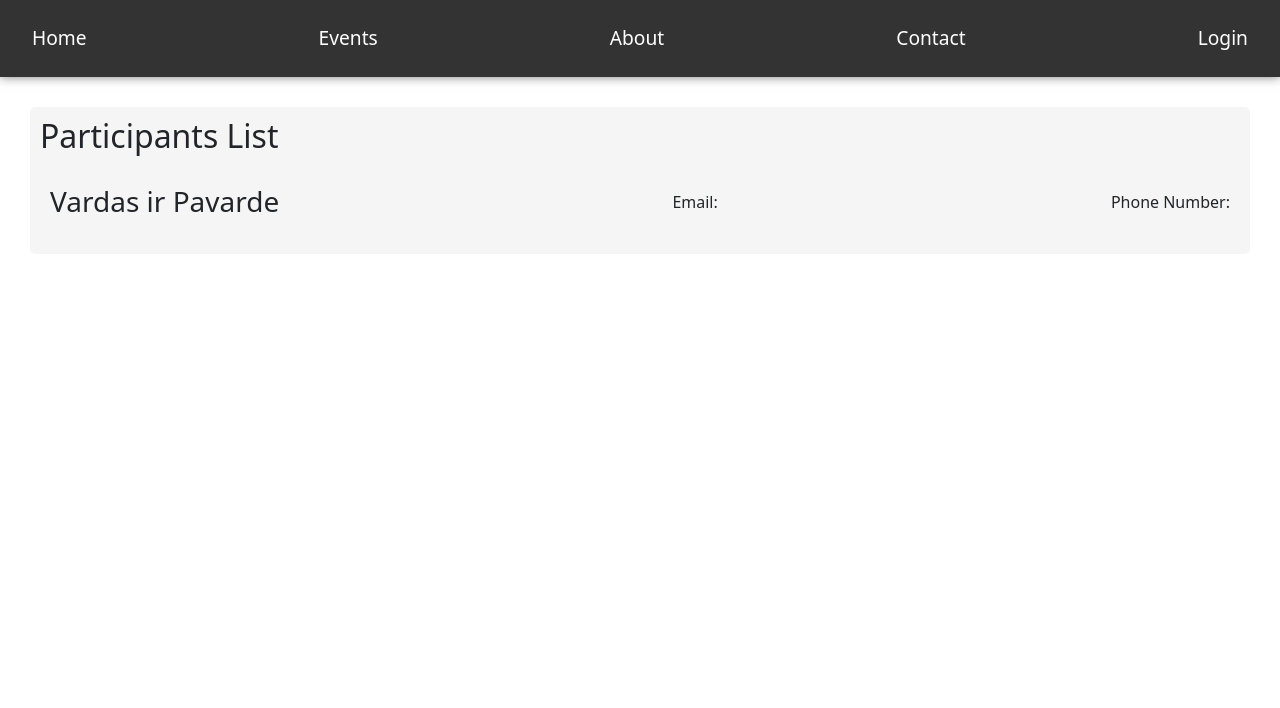
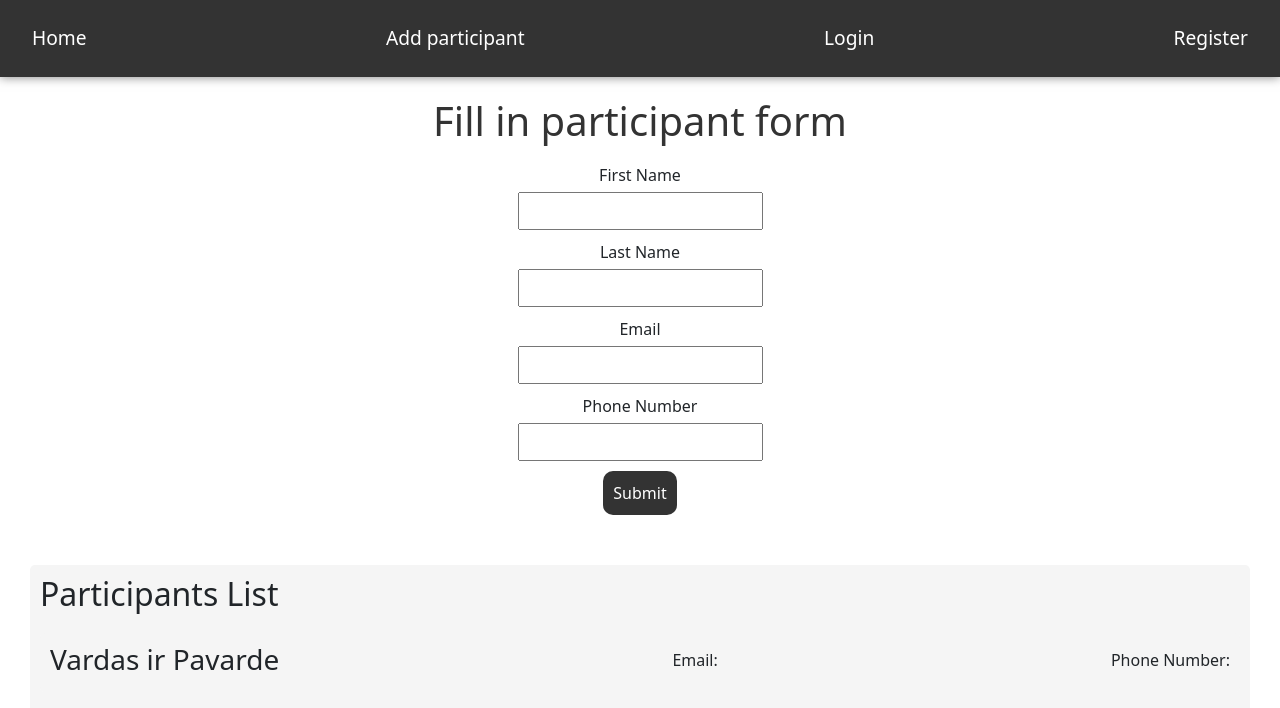
Before and after one commit to EgleeB/final-project, a React (Create React App) app in the folder front-end/event-log/: page /participants in a window 1280 px wide. Shown: the top 708 px of the page. Built offline with nearby package versions, Linux system fonts and the light colour scheme.

Commit message:
fixed navbar

```diff
--- a/front-end/event-log/src/App.js
+++ b/front-end/event-log/src/App.js
@@ -5,7 +5,7 @@ import { Route, Routes } from "react-router-dom";
 import Navbar from "./Components/NavBar/NavBar";
 import RegistrationForm from "./Components/Registration/Registration";
 import LoginForm from "./Components/Login/Login";
-import ParticipantsList from "./Components/MainPage/RegisteredParticipants/ParticipantsList";
+import { MainPage } from "./Components/MainPage/MainPage";
 
 function App() {
   return (
@@ -13,8 +13,8 @@ function App() {
       <Navbar />
       <Routes>
         <Route path="/" element={<LoginForm />} />
-        <Route path="/registration" element={<RegistrationForm />} />
-        <Route path="/participants" element={<ParticipantsList />} />
+        <Route path="/register" element={<RegistrationForm />} />
+        <Route path="/participants" element={<MainPage />} />
       </Routes>
     </>
   );
--- /dev/null
+++ b/front-end/event-log/src/Components/MainPage/MainPage.jsx
@@ -0,0 +1,11 @@
+import ParticipantForm from "./ParticipantForm";
+import ParticipantsList from "./ParticipantsList";
+
+export const MainPage = () => {
+  return (
+    <>
+      <ParticipantForm />
+      <ParticipantsList />
+    </>
+  );
+};
--- a/front-end/event-log/src/Components/MainPage/RegisteredParticipants/Participant.jsx
+++ b/front-end/event-log/src/Components/MainPage/Participant.jsx
@@ -2,7 +2,7 @@ import {
   ParticipantContainer,
   ParticipantName,
   ParticipantInfo,
-} from "../../Styles/StyledParticipant";
+} from "../Styles/StyledParticipant";
 
 const Participant = () => {
   return (
--- a/front-end/event-log/src/Components/MainPage/RegisteredParticipants/ParticipantsList.jsx
+++ b/front-end/event-log/src/Components/MainPage/ParticipantsList.jsx
@@ -1,7 +1,7 @@
 import {
   ParticipantsContainer,
   ParticipantsTitle,
-} from "../../Styles/StyledParticipantsList";
+} from "../Styles/StyledParticipantsList";
 import Participant from "./Participant";
 
 const ParticipantsList = () => {
--- a/front-end/event-log/src/Components/NavBar/NavBar.jsx
+++ b/front-end/event-log/src/Components/NavBar/NavBar.jsx
@@ -4,13 +4,9 @@ const NavBar = () => {
   return (
     <StyledNavBar>
       <StyledNavBarLink href="/">Home</StyledNavBarLink>
-
-      <StyledNavBarLink href="/events">Events</StyledNavBarLink>
-
-      <StyledNavBarLink href="/about">About</StyledNavBarLink>
-
-      <StyledNavBarLink href="/contact">Contact</StyledNavBarLink>
-      <StyledNavBarLink href="/contact">Login</StyledNavBarLink>
+      <StyledNavBarLink href="/participants">Add participant</StyledNavBarLink>
+      <StyledNavBarLink href="/">Login</StyledNavBarLink>
+      <StyledNavBarLink href="/register">Register</StyledNavBarLink>
     </StyledNavBar>
   );
 };
```
